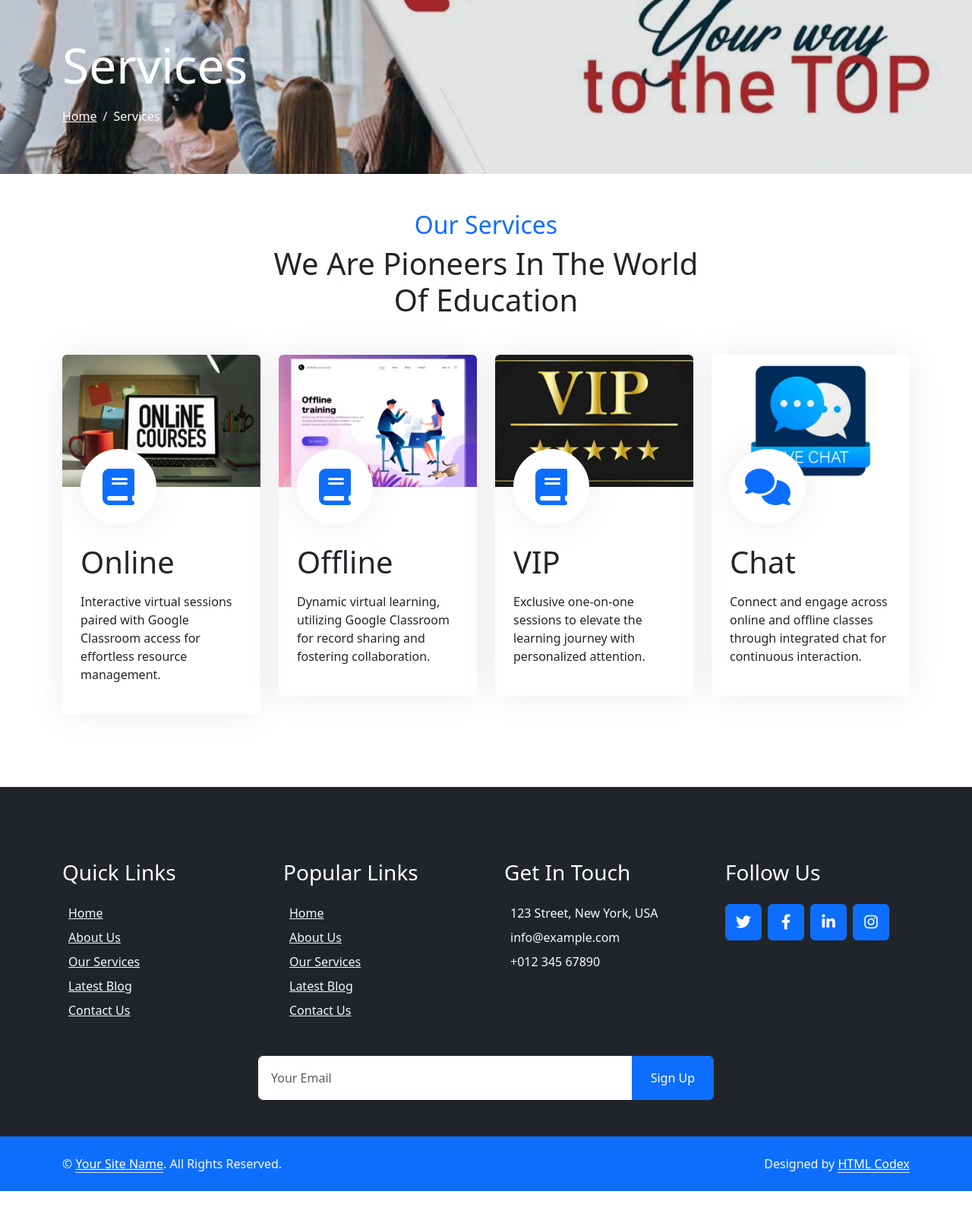
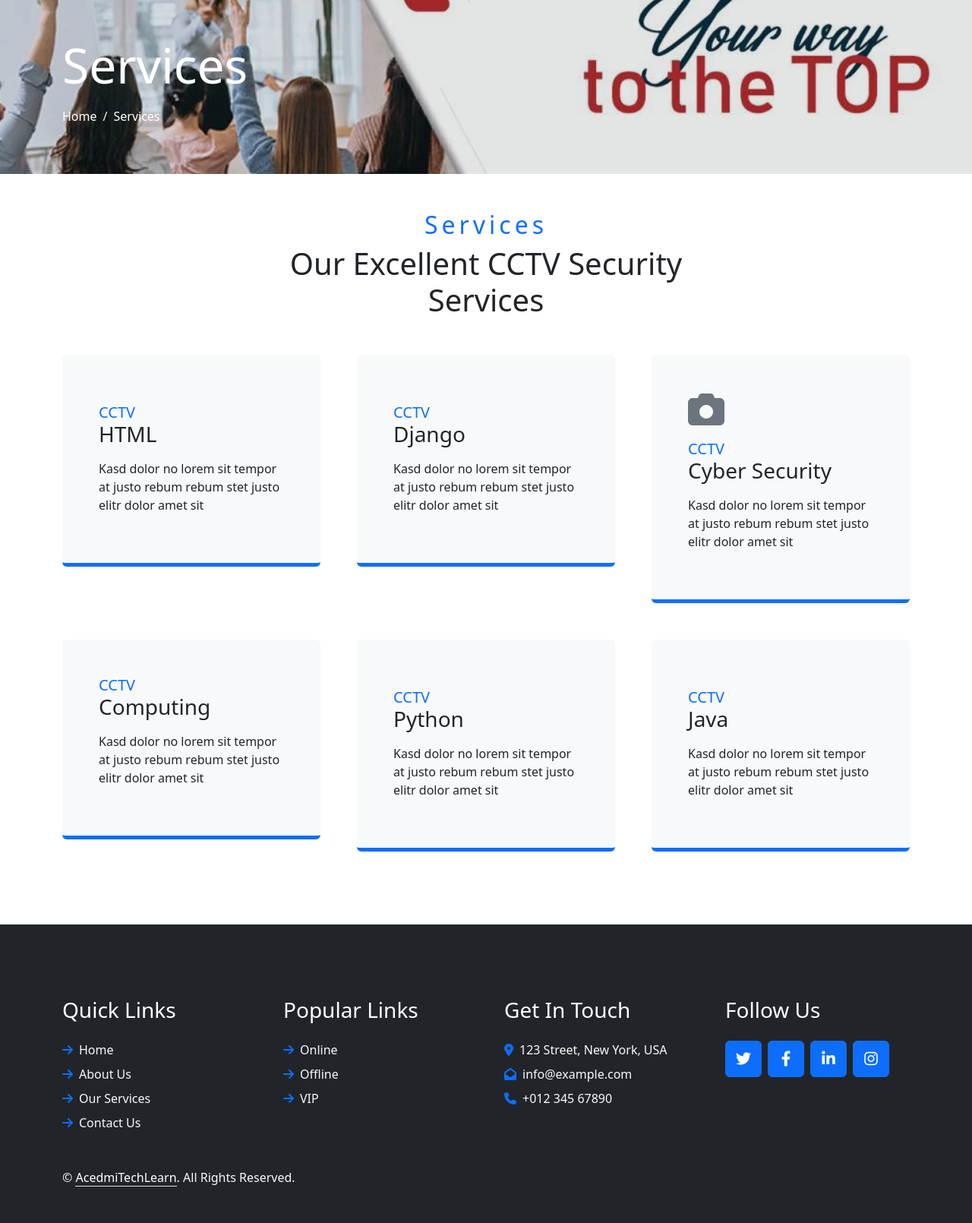
Before and after one commit to ahmadsleimman/AcedmiTechLearn, a Django app: page /service in a window 1280 px wide. Shown: the part 74-1684 px from the top of the page at 76% size. Before the commit the page ends 1642 px from the top, so only its background shows below. Run offline with Django 5.2, Linux system fonts and the light colour scheme; some libraries are stand-ins or nearby versions.

Commit message:
fix footer, service and about us section

```diff
--- a/static/css/style.css
+++ b/static/css/style.css
@@ -2,6 +2,10 @@
     --primary: #0d6efd;
     --light: #F6F7F8;
     --dark: #1A2A36;
+}
+
+a {
+    text-decoration: none;
 }
 
 .fw-medium {
@@ -258,30 +262,34 @@
 
 
 /*** Service ***/
-.service-item {
-    box-shadow: 0 0 45px rgba(0, 0, 0, .08);
+.service-item div {
+    z-index: 1;
 }
 
-.service-icon {
-    position: relative;
-    margin: -50px 0 25px 0;
-    width: 100px;
-    height: 100px;
-    display: flex;
-    align-items: center;
-    justify-content: center;
-    color: var(--primary);
-    background: #FFFFFF;
-    border-radius: 100px;
-    box-shadow: 0 0 45px rgba(0, 0, 0, .08);
-    transition: .5s;
+.service-item div::after {
+    position: absolute;
+    content: "";
+    width: 0;
+    height: 100%;
+    top: 0;
+    left: 0;
+    border-radius: 2px 2px 0 0;
+    transition: .3s;
+    z-index: -1;
 }
 
-.service-item:hover .service-icon {
-    color: #FFFFFF;
+.service-item div:hover::after {
+    width: 100%;
     background: var(--primary);
 }
 
+.service-item * {
+    transition: .3s;
+}
+
+.service-item:hover * {
+    color: var(--light) !important;
+}
 
 /*** Feature ***/
 .feature-item {
@@ -303,6 +311,7 @@
 }
 
 /*** Footer ***/
+/*
 .footer .btn.btn-social {
     margin-right: 5px;
     color: #9B9B9B;
@@ -353,6 +362,8 @@
 .footer .copyright a:hover {
     color: var(--primary);
 }
+*/
+
 
 /*** Classes ***/
 .price-box {
@@ -421,7 +432,7 @@
 }
 
 #chat1 .form-control {
-border-color: transparent;
+    border-color: transparent;
 }
 
 #chat1 .form-control:focus {
@@ -480,7 +491,6 @@ border-color: transparent;
 }
 
 @media (min-width: 768px) {
-
     .testimonial-carousel::before,
     .testimonial-carousel::after {
         width: 200px;
@@ -488,7 +498,6 @@ border-color: transparent;
 }
 
 @media (min-width: 992px) {
-
     .testimonial-carousel::before,
     .testimonial-carousel::after {
         width: 300px;
@@ -521,10 +530,6 @@ border-color: transparent;
     border-bottom: 2px solid #0d6efd !important;
 }
 
-.login a {
-    text-decoration: none;
-}
-
 /*** Register ***/
 .register .input-group-text {
     color: #0d6efd !important;
--- a/templates/index.html
+++ b/templates/index.html
@@ -6,8 +6,6 @@
     <title>AcedmiTechLearn</title>
     <meta content="width=device-width, initial-scale=1.0" name="viewport">
     <meta name="description" content="Welcome to AcedmiTechLearn"/>
-
-
     <!-- Favicon -->
     <link rel="icon" type="image/png" sizes="32x32" href="{%static 'img/logo.webp' %}">
 
@@ -19,6 +17,10 @@
 
     <!-- Icon Font Stylesheet -->
     <link href="https://cdnjs.cloudflare.com/ajax/libs/font-awesome/6.4.2/css/all.min.css" rel="stylesheet">
+    <link rel="stylesheet"
+          href="https://cdnjs.cloudflare.com/ajax/libs/bootstrap-icons/1.11.3/font/bootstrap-icons.min.css"
+          integrity="sha512-dPXYcDub/aeb08c63jRq/k6GaKccl256JQy/AnOq7CAnEZ9FzSL9wSbcZkMp4R26vBsMLFYH4kQ67/bbV8XaCQ=="
+          crossorigin="anonymous" referrerpolicy="no-referrer"/>
 
     <!-- Libraries Stylesheet -->
     <link href="{%static 'lib/animate/animate.min.css' %}" rel="stylesheet">
@@ -120,62 +122,78 @@
 
 <!-- Footer Start -->
 <div class="container-fluid bg-dark text-light mt-5 py-5 wow fadeInUp" data-wow-delay="0.1s">
-        <div class="container pt-5">
+    <div class="container py-5">
         <div class="row g-5">
             <div class="col-lg-3 col-md-6">
                 <h3 class="text-white mb-4">Quick Links</h3>
                 <div class="d-flex flex-column justify-content-start">
-                        <a class="text-light mb-2" href="#"><i class="bi bi-arrow-right text-primary me-2"></i>Home</a>
-                        <a class="text-light mb-2" href="#"><i class="bi bi-arrow-right text-primary me-2"></i>About Us</a>
-                        <a class="text-light mb-2" href="#"><i class="bi bi-arrow-right text-primary me-2"></i>Our Services</a>
-                        <a class="text-light mb-2" href="#"><i class="bi bi-arrow-right text-primary me-2"></i>Latest Blog</a>
-                        <a class="text-light" href="#"><i class="bi bi-arrow-right text-primary me-2"></i>Contact Us</a>
+                    <a class="text-light mb-2" href="{% url 'Home' %}">
+                        <i class="fa-solid fa-arrow-right text-primary me-2"></i>Home
+                    </a>
+                    <a class="text-light mb-2" href="{% url 'About' %}">
+                        <i class="fa-solid fa-arrow-right text-primary me-2"></i>About Us
+                    </a>
+                    <a class="text-light mb-2" href="{% url 'Service' %}">
+                        <i class="fa-solid fa-arrow-right text-primary me-2"></i>Our Services
+                    </a>
+                    <a class="text-light" href="{% url 'Contact' %}">
+                        <i class="fa-solid fa-arrow-right text-primary me-2"></i>Contact Us
+                    </a>
                 </div>
             </div>
             <div class="col-lg-3 col-md-6">
                 <h3 class="text-white mb-4">Popular Links</h3>
                 <div class="d-flex flex-column justify-content-start">
-                        <a class="text-light mb-2" href="#"><i class="bi bi-arrow-right text-primary me-2"></i>Home</a>
-                        <a class="text-light mb-2" href="#"><i class="bi bi-arrow-right text-primary me-2"></i>About Us</a>
-                        <a class="text-light mb-2" href="#"><i class="bi bi-arrow-right text-primary me-2"></i>Our Services</a>
-                        <a class="text-light mb-2" href="#"><i class="bi bi-arrow-right text-primary me-2"></i>Latest Blog</a>
-                        <a class="text-light" href="#"><i class="bi bi-arrow-right text-primary me-2"></i>Contact Us</a>
+                    <a class="text-light mb-2" href="{% url 'Online' %}">
+                        <i class="fa-solid fa-arrow-right text-primary me-2"></i>Online</a>
+                    <a class="text-light mb-2" href="{% url 'Offline' %}">
+                        <i class="fa-solid fa-arrow-right text-primary me-2"></i>Offline</a>
+                    <a class="text-light mb-2" href="{% url 'VIP' %}">
+                        <i class="fa-solid fa-arrow-right text-primary me-2"></i>VIP</a>
                 </div>
             </div>
             <div class="col-lg-3 col-md-6">
                 <h3 class="text-white mb-4">Get In Touch</h3>
-                    <p class="mb-2"><i class="bi bi-geo-alt text-primary me-2"></i>123 Street, New York, USA</p>
-                    <p class="mb-2"><i class="bi bi-envelope-open text-primary me-2"></i>info@example.com</p>
-                    <p class="mb-0"><i class="bi bi-telephone text-primary me-2"></i>+012 345 67890</p>
+                <p class="mb-2">
+                    <i class="fa-solid fa-location-dot text-primary me-2"></i>123 Street, New York, USA
+                </p>
+                <p class="mb-2">
+                    <a href="mailto:info@example.com" class="text-light">
+                        <i class="fa-solid fa-envelope-open text-primary me-2"></i>info@example.com
+                    </a>
+                </p>
+                <p class="mb-0">
+                    <a href="tel:96176032980" class="text-light">
+                        <i class="fa-solid fa-phone text-primary me-2"></i>+012 345 67890
+                    </a>
+                </p>
             </div>
             <div class="col-lg-3 col-md-6">
                 <h3 class="text-white mb-4">Follow Us</h3>
                 <div class="d-flex">
-                        <a class="btn btn-lg btn-primary btn-lg-square rounded me-2" href="#"><i class="fab fa-twitter fw-normal"></i></a>
-                        <a class="btn btn-lg btn-primary btn-lg-square rounded me-2" href="#"><i class="fab fa-facebook-f fw-normal"></i></a>
-                        <a class="btn btn-lg btn-primary btn-lg-square rounded me-2" href="#"><i class="fab fa-linkedin-in fw-normal"></i></a>
-                        <a class="btn btn-lg btn-primary btn-lg-square rounded" href="#"><i class="fab fa-instagram fw-normal"></i></a>
-                    </div>
-                </div>
-                <div class="col-12">
-                    <form class="mx-auto" style="max-width: 600px;">
-                        <div class="input-group">
-                            <input type="text" class="form-control border-white p-3" placeholder="Your Email">
-                            <button class="btn btn-primary px-4">Sign Up</button>
-                        </div>
-                    </form>
+                    <a class="btn btn-lg btn-primary btn-lg-square rounded me-2" href="#">
+                        <i class="fa-brands fa-twitter"></i>
+                    </a>
+                    <a class="btn btn-lg btn-primary btn-lg-square rounded me-2" href="#">
+                        <i class="fa-brands fa-facebook-f"></i>
+                    </a>
+                    <a class="btn btn-lg btn-primary btn-lg-square rounded me-2" href="#">
+                        <i class="fa-brands fa-linkedin-in"></i>
+                    </a>
+                    <a class="btn btn-lg btn-primary btn-lg-square rounded" href="#">
+                        <i class="fa-brands fa-instagram"></i>
+                    </a>
                 </div>
             </div>
         </div>
     </div>
-    <div class="container-fluid bg-primary text-light py-4">
     <div class="container">
-            <div class="row g-5">
+        <div class="row">
             <div class="col-md-6 text-center text-md-start">
-                    <p class="mb-md-0">&copy; <a class="text-white border-bottom" href="#">Your Site Name</a>. All Rights Reserved.</p>
-                </div>
-                <div class="col-md-6 text-center text-md-end">
-                    <p class="mb-0">Designed by <a class="text-white border-bottom" href="https://htmlcodex.com">HTML Codex</a></p>
+                <p class="mb-md-0">&copy;
+                    <a class="text-white border-bottom" href="{% url 'Home' %}">AcedmiTechLearn</a>.
+                    All Rights Reserved.
+                </p>
             </div>
         </div>
     </div>
--- a/templates/service.html
+++ b/templates/service.html
@@ -18,69 +18,78 @@
 <!-- Page Header End -->
 
 
-<!-- Service Start -->
-<div class="container-xxl py-5">
+<!-- Services Start -->
+<div class="container-fluid py-5 wow fadeInUp" data-wow-delay="0.1s">
     <div class="container">
-        <div class="text-center mx-auto mb-5 wow fadeInUp" data-wow-delay="0.1s" style="max-width: 600px;">
-            <h2 class="text-primary">Our Services</h2>
-            <h1 class="mb-4">We Are Pioneers In The World Of Education</h1>
+        <div class="text-center mx-auto mb-5" style="max-width: 600px;">
+            <h2 class="text-primary" style="letter-spacing: 5px;">Services</h2>
+            <h1 class="mb-4">Our Excellent CCTV Security Services</h1>
         </div>
-        <div class="row g-4">
-            <div class="col-md-4 col-lg-3 wow fadeInUp" data-wow-delay="0.1s">
-                <div class="service-item rounded overflow-hidden">
-                    <img class="img-fluid" src="{% static 'img/service-2.webp' %}" alt="online">
-                    <div class="position-relative p-4 pt-0">
-                        <div class="service-icon">
-                            <i class="fa-solid fa-book fa-3x"></i>
-                        </div>
-                        <h1 class="mb-3">Online</h1>
-                        <p> Interactive virtual sessions paired with Google Classroom access for effortless resource
-                            management.</p>
+        <div class="row g-5">
+            <div class="col-lg-4 col-md-6 wow zoomIn" data-wow-delay="0.3s">
+                <div class="service-item bg-light border-bottom border-5 border-primary rounded">
+                    <div class="position-relative p-5">
+                        <i class="flaticon-cctv d-block display-1 fw-normal text-secondary mb-3"></i>
+                        <h5 class="text-primary mb-0">CCTV</h5>
+                        <h3 class="mb-3">HTML</h3>
+                        <p>Kasd dolor no lorem sit tempor at justo rebum rebum stet justo elitr dolor amet sit</p>
                     </div>
                 </div>
             </div>
-            <div class="col-md-4 col-lg-3 wow fadeInUp" data-wow-delay="0.3s">
-                <div class="service-item rounded overflow-hidden">
-                    <img class="img-fluid" src="{% static 'img/service-1.webp' %}" alt="offline">
-                    <div class="position-relative p-4 pt-0">
-                        <div class="service-icon">
-                            <i class="fa-solid fa-book fa-3x"></i>
-                        </div>
-                        <h1 class="mb-3">Offline</h1>
-                        <p>Dynamic virtual learning, utilizing Google Classroom for record sharing and fostering
-                            collaboration.</p>
+            <div class="col-lg-4 col-md-6 wow zoomIn" data-wow-delay="0.6s">
+                <div class="service-item bg-light border-bottom border-5 border-primary rounded">
+                    <div class="position-relative p-5">
+                        <i class="flaticon-surveillance d-block display-1 fw-normal text-secondary mb-3"></i>
+                        <h5 class="text-primary mb-0">CCTV</h5>
+                        <h3 class="mb-3">Django</h3>
+                        <p>Kasd dolor no lorem sit tempor at justo rebum rebum stet justo elitr dolor amet sit</p>
                     </div>
                 </div>
             </div>
-            <div class="col-md-4 col-lg-3 wow fadeInUp" data-wow-delay="0.5s">
-                <div class="service-item rounded overflow-hidden">
-                    <img class="img-fluid" src="{% static 'img/service-3.webp' %}" alt="vip">
-                    <div class="position-relative p-4 pt-0">
-                        <div class="service-icon">
-                            <i class="fa-solid fa-book fa-3x"></i>
-                        </div>
-                        <h1 class="mb-3">VIP</h1>
-                        <p>Exclusive one-on-one sessions to elevate the learning journey with personalized
-                            attention.</p>
+            <div class="col-lg-4 col-md-6 wow zoomIn" data-wow-delay="0.9s">
+                <div class="service-item bg-light border-bottom border-5 border-primary rounded">
+                    <div class="position-relative p-5">
+                        <i class="fa-solid fa-camera fa-3x text-secondary mb-3"></i>
+                        <h5 class="text-primary mb-0">CCTV</h5>
+                        <h3 class="mb-3">Cyber Security</h3>
+                        <p>Kasd dolor no lorem sit tempor at justo rebum rebum stet justo elitr dolor amet sit</p>
                     </div>
                 </div>
             </div>
-            <div class="col-md-4 col-lg-3 wow fadeInUp" data-wow-delay="0.7s">
-                <div class="service-item rounded overflow-hidden">
-                    <img class="img-fluid" src="{% static 'img/service-4.webp' %}" alt="chat">
-                    <div class="position-relative p-4 pt-0">
-                        <div class="service-icon">
-                            <i class="fa-solid fa-comments fa-3x"></i>
-                        </div>
-                        <h1 class="mb-3">Chat</h1>
-                        <p>Connect and engage across online and offline classes through integrated chat for continuous
-                            interaction.</p>
+            <div class="col-lg-4 col-md-6 wow zoomIn" data-wow-delay="0.3s">
+                <div class="service-item bg-light border-bottom border-5 border-primary rounded">
+                    <div class="position-relative p-5">
+                        <i class="flaticon-double fa-3x text-secondary mb-3"></i>
+                        <h5 class="text-primary mb-0">CCTV</h5>
+                        <h3 class="mb-3">Computing</h3>
+                        <p>Kasd dolor no lorem sit tempor at justo rebum rebum stet justo elitr dolor amet sit</p>
+                    </div>
+                </div>
+            </div>
+            <div class="col-lg-4 col-md-6 wow zoomIn" data-wow-delay="0.6s">
+                <div class="service-item bg-light border-bottom border-5 border-primary rounded">
+                    <div class="position-relative p-5">
+                        <i class="flaticon-security-system d-block display-1 fw-normal text-secondary mb-3"></i>
+                        <h5 class="text-primary mb-0">CCTV</h5>
+                        <h3 class="mb-3">Python</h3>
+                        <p>Kasd dolor no lorem sit tempor at justo rebum rebum stet justo elitr dolor amet sit</p>
+                    </div>
+                </div>
+            </div>
+            <div class="col-lg-4 col-md-6 wow zoomIn" data-wow-delay="0.9s">
+                <div class="service-item bg-light border-bottom border-5 border-primary rounded">
+                    <div class="position-relative p-5">
+                        <i class="flaticon-recorder d-block display-1 fw-normal text-secondary mb-3"></i>
+                        <h5 class="text-primary mb-0">CCTV</h5>
+                        <h3 class="mb-3">Java</h3>
+                        <p>Kasd dolor no lorem sit tempor at justo rebum rebum stet justo elitr dolor amet sit</p>
+<!--                        <a href="">Read More<i class="bi bi-arrow-right ms-2"></i></a>-->
                     </div>
                 </div>
             </div>
         </div>
     </div>
 </div>
-<!-- Service End -->
+<!-- Services End -->
 
 {% endblock content %}
```
Also changed, not shown: templates/about.html (+26 -20 lines), templates/home.html (+15 -17 lines), static/img/education1.webp (deleted), static/img/education3.webp (deleted), static/img/logo.webp (deleted), static/img/service-1.webp (deleted), static/img/service-2.webp (deleted), static/img/service-3.webp (deleted), static/img/service-4.webp (deleted). Lines whose indentation alone changed are shown as unchanged.
